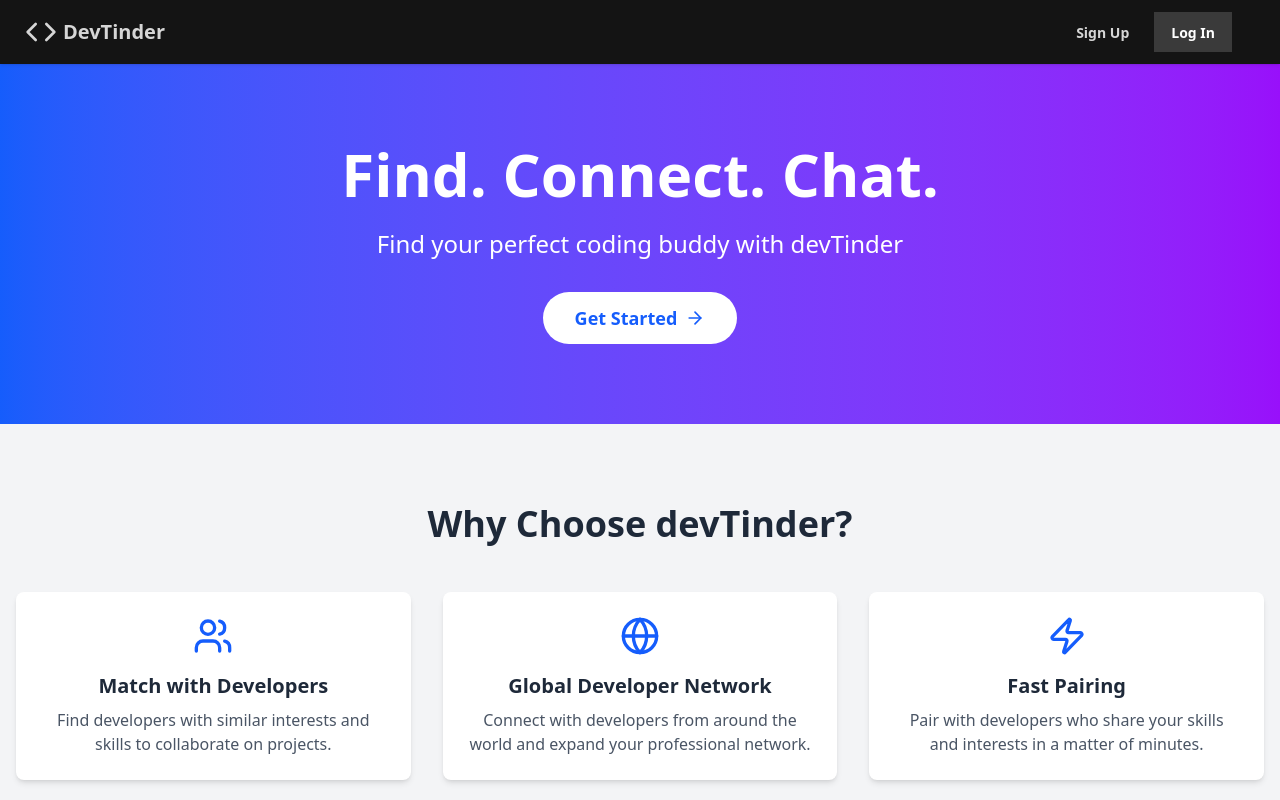
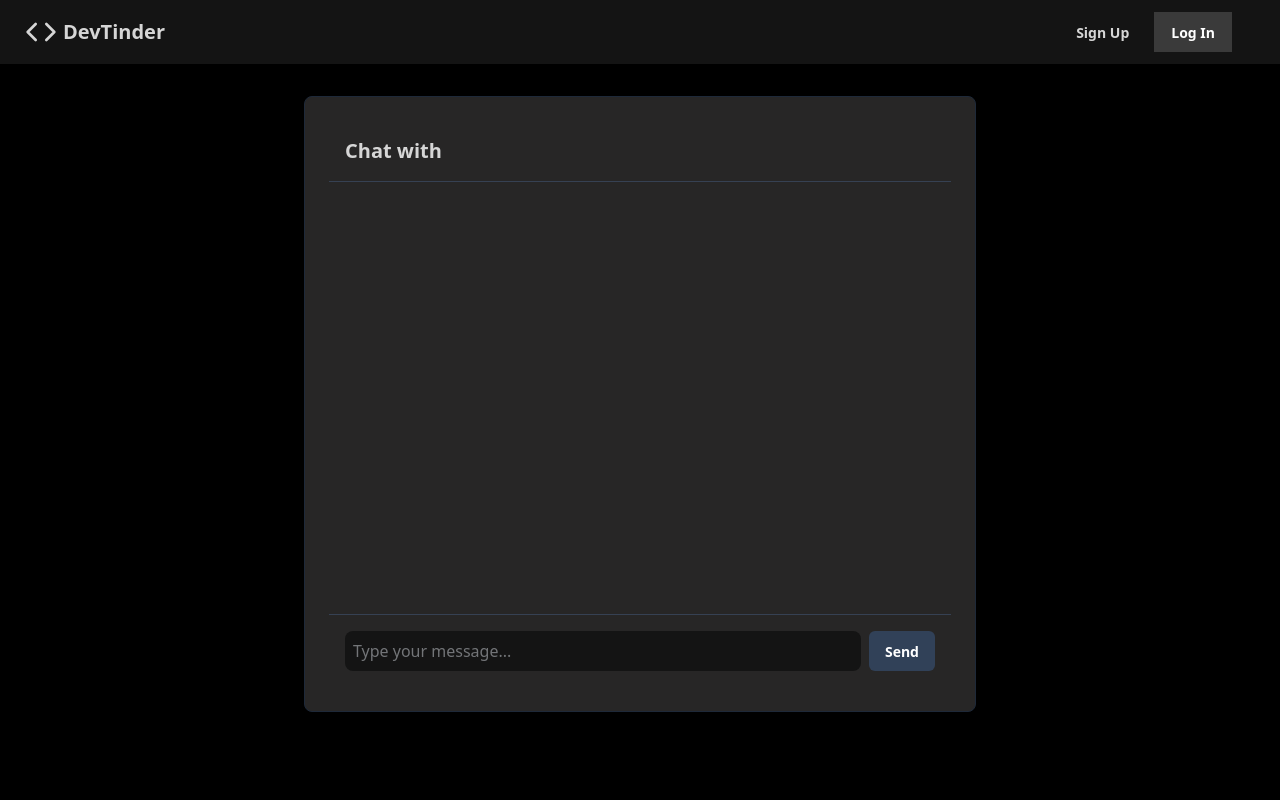
Before and after one commit to lakshyakumar90/DevTinderWeb, a React (Vite) app: page /chat/1 in a window 1280 px wide. Shown: the top 800 px of the page. Built offline with nearby package versions, Linux system fonts and the light colour scheme.

Commit message:
real time chat feature using socket.io

```diff
--- a/package.json
+++ b/package.json
@@ -16,6 +16,7 @@
     "axios": "^1.7.9",
     "lucide-react": "^0.474.0",
     "react": "^18.3.1",
+    "react-cookie": "^7.2.2",
     "react-dom": "^18.3.1",
     "react-hot-toast": "^2.5.1",
     "react-icons": "^5.4.0",
--- a/src/App.jsx
+++ b/src/App.jsx
@@ -18,6 +18,7 @@
 import ResetPassword from "./components/Login & Signup/ResetPassword";
 import ForgotPasswordUsingEmail from "./components/Login & Signup/ForgotPasswordUsingEmail";
 import OTPVerification from "./components/AfterLogin/OTPVerification";
+import Chat from "./components/AfterLogin/Chat";
 
 const App = () => {
   const user = useSelector((state) => state.user);
@@ -44,6 +45,7 @@
           <Route path="/logout" element={<Navigate to="/login" replace />} />
           <Route path="/profile" element={<Profile />} />
           <Route path="/profile/:id" element={<PublicProfile />} />
+          <Route path="/chat/:targetUserId" element={<Chat />} />
           <Route path="/connections" element={<Connections />} />
           <Route path="/requests" element={<Requests />} />
           <Route path="/error" element={<Error />} />
--- a/src/components/AfterLogin/Chat.jsx
+++ b/src/components/AfterLogin/Chat.jsx
@@ -1,66 +1,103 @@
-import React from "react";
-import { useParams } from "react-router-dom";
+import React, { useEffect, useState, useRef } from "react";
+import { useLocation, useParams } from "react-router-dom";
+import { createSocketConnection } from "../../utils/socket";
+import { useSelector } from "react-redux";
 
 const Chat = () => {
-  const { id } = useParams();
+  const { targetUserId } = useParams();
+  const location = useLocation();
+  const searchParams = new URLSearchParams(location.search);
+  const targetUserName = searchParams.get("targetUserName");
+
   const [messages, setMessages] = useState([]);
   const [newMessage, setNewMessage] = useState("");
+  const user = useSelector((store) => store.user);
+  const userId = user?._id;
+  const socketRef = useRef(null);
+  const messagesEndRef = useRef(null); // For auto-scrolling
+
+  // Function to format time
+  const formatTime = (timestamp) => {
+    return new Date(timestamp).toLocaleTimeString([], {
+      hour: "2-digit",
+      minute: "2-digit",
+    });
+  };
+
+  useEffect(() => {
+    if (!user) return;
+
+    socketRef.current = createSocketConnection();
+    socketRef.current.emit("joinChat", { userId, targetUserId });
+
+    socketRef.current.on(
+      "receiveMessage",
+      ({ firstName, lastName, text, timestamp }) => {
+        setMessages((prevMessages) => [
+          ...prevMessages,
+          {
+            sender: `${firstName} ${lastName}`,
+            text,
+            timestamp,
+          },
+        ]);
+      }
+    );
+
+    return () => {
+      socketRef.current.emit("leaveChat", { userId, targetUserId });
+      socketRef.current.disconnect();
+    };
+  }, [userId, targetUserId]);
 
   const handleSendMessage = () => {
-    if (newMessage.trim() !== "") {
-      // In a real application, you would send the message to the server here
-      const messageObject = {
-        sender: "You", // Or get the actual sender info
+    if (newMessage.trim() !== "" && socketRef.current) {
+      const timestamp = new Date().toISOString();
+      console.log(timestamp)
+
+      socketRef.current.emit("sendMessage", {
+        firstName: user.firstName,
+        lastName: user.lastName,
+        senderId: userId,
         text: newMessage,
-        timestamp: new Date().toLocaleTimeString(), // Example timestamp
-      };
-      setMessages([...messages, messageObject]);
-      setNewMessage(""); // Clear the input after sending
+        targetUserId,
+        timestamp,
+      });
+
+      setNewMessage(""); // Clear input field
     }
   };
 
+  // Auto-scroll to latest message
+  useEffect(() => {
+    messagesEndRef.current?.scrollIntoView({ behavior: "smooth" });
+  }, [messages]);
+
+  console.log(messages);
+
   return (
-    <div className="max-w-2xl mt-24 mb-10 mx-auto p-6 bg-[#272626] shadow-xl rounded-lg border-[0.1px] border-gray-800">
+    <div className="max-w-2xl mt-24 mb-5 mx-auto p-6 bg-[#272626] shadow-xl rounded-lg border-[0.1px] border-gray-800">
       <div className="p-4 border-b border-gray-700">
-        <h2 className="text-xl font-semibold">Chat with {id}</h2>
+        <h2 className="text-xl font-semibold">Chat with {targetUserName}</h2>
       </div>
-      <div className="p-4 h-[500px] overflow-y-auto flex flex-col space-y-2">
+      <div className="p-4 h-[54vh] overflow-y-auto flex flex-col space-y-2">
         {messages.map((message, index) => (
-          <div key={index}>
-            <div className="chat chat-start">
-              <div className="chat-image avatar">
-                <div className="w-10 rounded-full">
-                  <img
-                    alt="Tailwind CSS chat bubble component"
-                    src="https://img.daisyui.com/images/stock/photo-1534528741775-53994a69daeb.webp"
-                  />
-                </div>
-              </div>
-              <div className="chat-header">
-                {message.sender}
-                <time className="text-xs opacity-50">12:45</time>
-              </div>
-              <div className="chat-bubble">{message.text}</div>
-              <div className="chat-footer opacity-50">Delivered</div>
+          <div
+            key={index}
+            className={`chat flex flex-col ${
+              message.sender === `${user.firstName} ${user.lastName}`
+                ? "chat-end"
+                : "chat-start"
+            }`}
+          >
+            <div className="chat-header">
+              {message.sender}
             </div>
-            <div className="chat chat-end">
-              <div className="chat-image avatar">
-                <div className="w-10 rounded-full">
-                  <img
-                    alt="Tailwind CSS chat bubble component"
-                    src="https://img.daisyui.com/images/stock/photo-1534528741775-53994a69daeb.webp"
-                  />
-                </div>
-              </div>
-              <div className="chat-header">
-                Anakin
-                <time className="text-xs opacity-50">12:46</time>
-              </div>
-              <div className="chat-bubble">I hate you!</div>
-              <div className="chat-footer opacity-50">Seen at 12:46</div>
-            </div>
+            <div className="chat-bubble">{message.text}</div>
+            <time className="text-xs opacity-50">{formatTime(message.timestamp)}</time>
           </div>
         ))}
+        <div ref={messagesEndRef} /> {/* Invisible div for auto-scrolling */}
       </div>
       <div className="p-4 border-t border-gray-700 flex space-x-2">
         <input
@@ -76,7 +113,7 @@
           }}
         />
         <button
-          className="btn bg-slate-700 text-white"
+          className="btn rounded-md border-none bg-slate-700 text-white"
           onClick={handleSendMessage}
         >
           Send
--- a/src/components/AfterLogin/Connections.jsx
+++ b/src/components/AfterLogin/Connections.jsx
@@ -15,7 +15,7 @@
   const connections = useSelector((store) => store.connections);
   return (
     connections && (
-      <div className="max-w-2xl my-24 mx-auto p-6 bg-base-300 shadow-xl rounded-lg border-[0.1px] border-gray-800 select-none">
+      <div className="max-w-2xl mt-24 mb-5 mx-auto p-6 bg-base-300 shadow-xl rounded-lg border-[0.1px] border-gray-800 select-none">
         <BackRoute />
         <h1 className="text-2xl font-bold mb-3">
           Connections ({connections.length}) :{" "}
--- a/src/components/AfterLogin/Requests.jsx
+++ b/src/components/AfterLogin/Requests.jsx
@@ -13,7 +13,7 @@
     const requests = useSelector((store) => store.requests);
 
   return requests && (
-    <div className="max-w-2xl my-24 mx-auto p-6 bg-base-300 shadow-xl rounded-lg border-[0.1px] border-gray-800 select-none">
+    <div className="max-w-2xl mt-24 mb-5 mx-auto p-6 bg-base-300 shadow-xl rounded-lg border-[0.1px] border-gray-800 select-none">
       <BackRoute />
       <h1 className="text-2xl font-bold">Requests ({requests.length}) : </h1>
       {requests.map((request) => (
--- a/src/components/AfterLogin/SingleConnection.jsx
+++ b/src/components/AfterLogin/SingleConnection.jsx
@@ -51,7 +51,7 @@
             )
           </p>
         </div>
-        <Link to={`/chat/${_id}`}>
+        <Link to={`/chat/${_id}?targetUserName=${firstName}`}>
           <button className="btn btn-xs sm:btn-sm md:btn-md lg:btn-lg bg-slate-700 rounded-md">
             Message
           </button>
--- a/src/utils/socket.js
+++ b/src/utils/socket.js
@@ -1,6 +1,15 @@
 import io from 'socket.io-client';
 import { BASE_URL } from './constants/constants';
 
+let socket;
+
 export const createSocketConnection = () => {
-    return io(BASE_URL);
+    if (!socket) {
+        socket = io(BASE_URL, {
+            withCredentials: true,
+        });
+        socket.on("connect", () => console.log("Connected to Socket.io server"));
+        socket.on("disconnect", () => console.log("Disconnected from server"));
+    }
+    return socket;
 }
```
Also changed, not shown: 1 other file (tests, documents, lock files or other folders).
